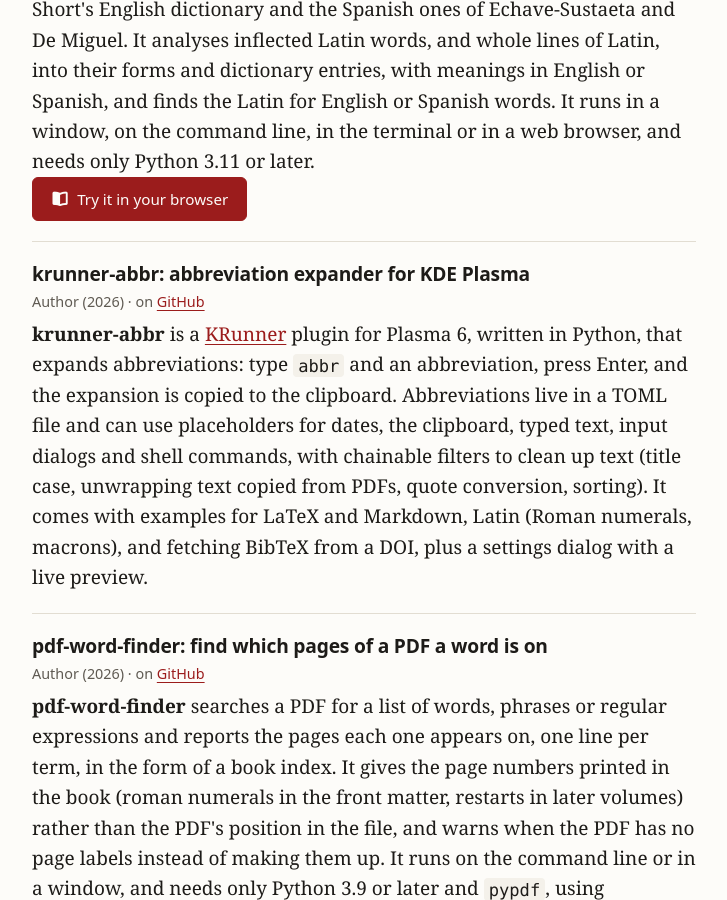
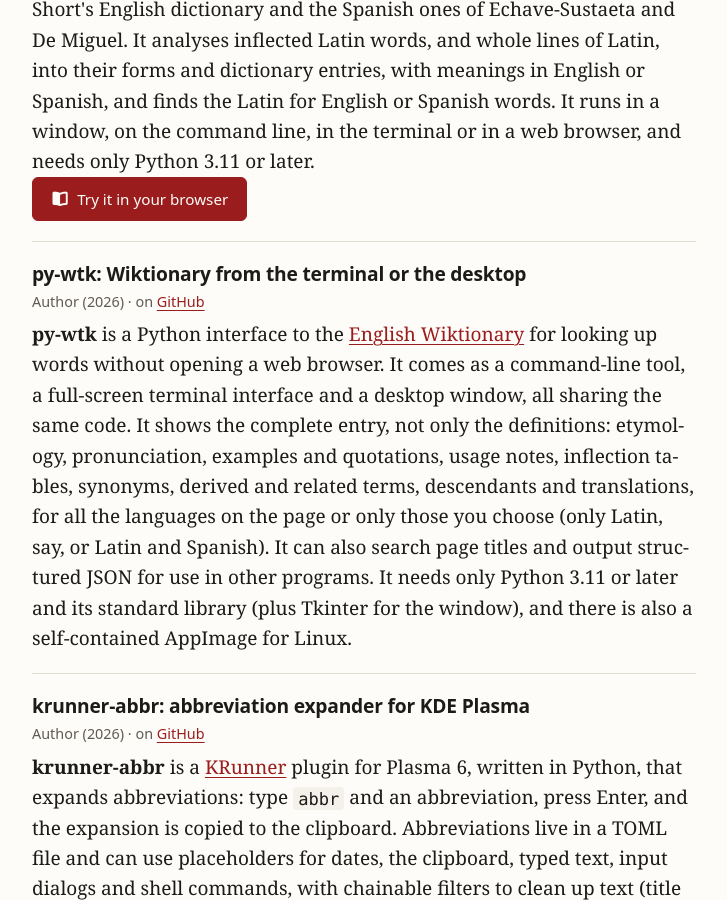
Before and after one commit to nivaca/nivaca.github.io, a Jekyll site: the page built from coding.md, in a window 1280 px wide and 900 px high, scrolled down 421 px. Shown: the whole window, without its empty margins (276-1003 px from the left). Built offline with Jekyll 4.4.1, drawn with Linux system fonts in a browser that asks for light colours; some web fonts are replaced; a style sheet for code colours, icons or effects is not loaded.

Commit message:
añadí py-wtk

```diff
--- a/coding.md
+++ b/coding.md
@@ -13,6 +13,12 @@ I write software mostly in [Python](https://www.python.org/), along with XML/TEI
     <p class="project-role">Author (2026) · on <a href="https://codeberg.org/{{ site.codeberg_username }}/py-words">Codeberg</a> and <a href="https://github.com/{{ site.github_username }}/py-words">GitHub</a></p>
     <p><b>py-words</b> is a Latin-English-Latin and Latin-Spanish-Latin dictionary written in Python. It started from William Whitaker's WORDS, but both code and data have been redesigned, and it now includes Lewis and Short's English dictionary and the Spanish ones of Echave-Sustaeta and De Miguel. It analyses inflected Latin words, and whole lines of Latin, into their forms and dictionary entries, with meanings in English or Spanish, and finds the Latin for English or Spanish words. It runs in a window, on the command line, in the terminal or in a web browser, and needs only Python 3.11 or later.</p>
     <p><a class="button button-primary" href="{{ "/py-words/" | relative_url }}"><i class="fas fa-book-open" aria-hidden="true"></i> Try it in your browser</a></p>
+  </li>
+
+  <li class="project">
+    <h2><a href="https://github.com/{{ site.github_username }}/py-wtk">py-wtk: Wiktionary from the terminal or the desktop</a></h2>
+    <p class="project-role">Author (2026) · on <a href="https://github.com/{{ site.github_username }}/py-wtk">GitHub</a></p>
+    <p><b>py-wtk</b> is a Python interface to the <a href="https://en.wiktionary.org">English Wiktionary</a> for looking up words without opening a web browser. It comes as a command-line tool, a full-screen terminal interface and a desktop window, all sharing the same code. It shows the complete entry, not only the definitions: etymology, pronunciation, examples and quotations, usage notes, inflection tables, synonyms, derived and related terms, descendants and translations, for all the languages on the page or only those you choose (only Latin, say, or Latin and Spanish). It can also search page titles and output structured JSON for use in other programs. It needs only Python 3.11 or later and its standard library (plus Tkinter for the window), and there is also a self-contained AppImage for Linux.</p>
   </li>
 
   <li class="project">
```
